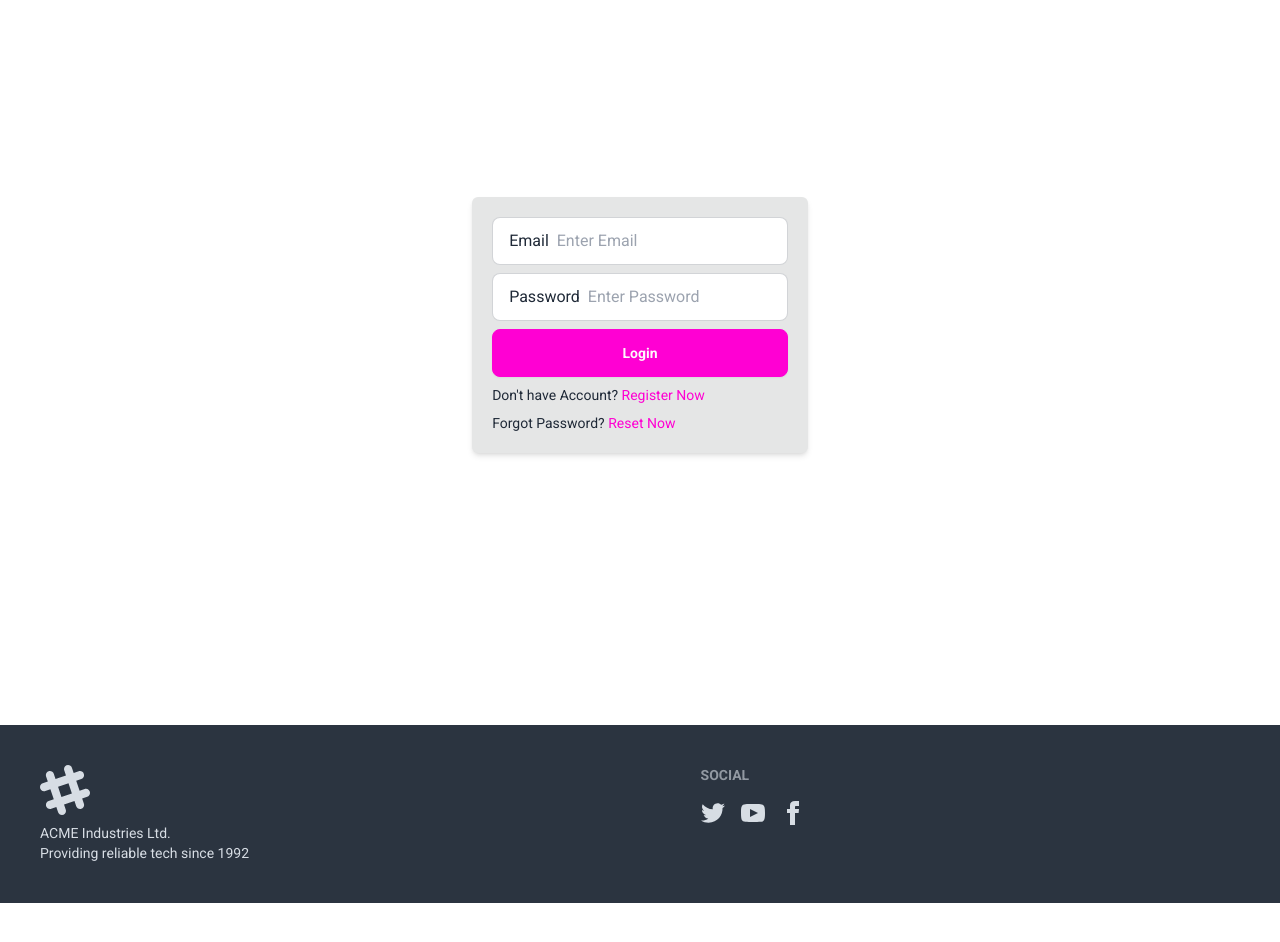
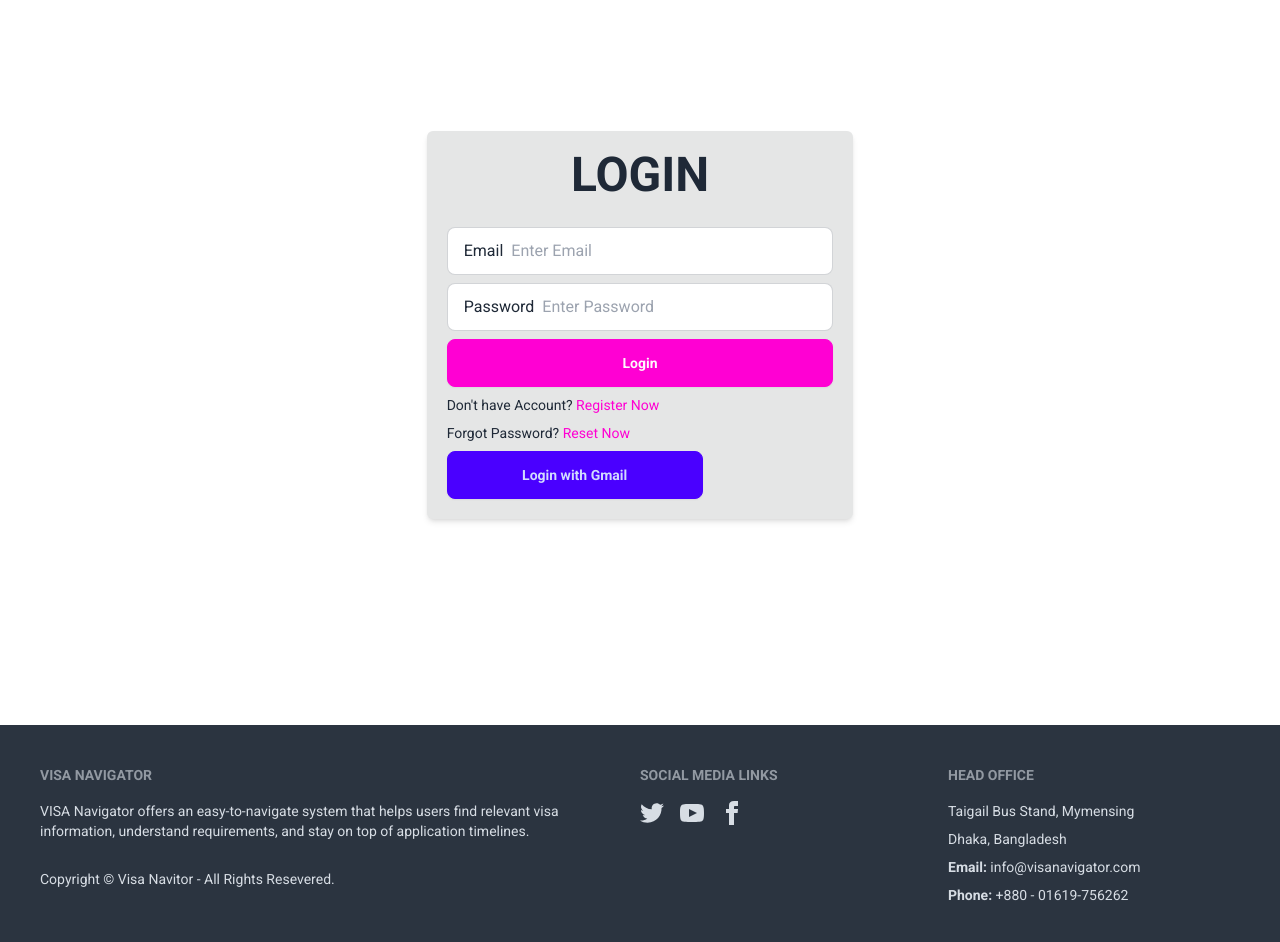
Before and after one commit to jnoyon/jnoyon-ph-a10, a React (Vite) app: page /login in a window 1280 px wide. Shown: the part 140-1082 px from the top of the page. Before the commit the page ends 1043 px from the top, so only its background shows below. Built offline with nearby package versions, Linux system fonts and the light colour scheme; no server answers.

Commit message:
Created All Routes

```diff
--- a/src/components/Consult.jsx
+++ b/src/components/Consult.jsx
@@ -4,7 +4,7 @@ export default function Consult() {
   return (
     <div className='bg-base-300 py-5'>
         <div className="container mx-auto w-11/12">
-            <div className="flex gap-5">
+            <div className="flex flex-col md:flex-row gap-5">
                 <div className="left md:w-1/2">
                     <img src="/man.jpg" alt="" className='rounded-full' />
                 </div>
@@ -14,8 +14,8 @@ export default function Consult() {
                         <h1 className='text-5xl font-bold uppercase mb-2'> Consult with Our  </h1>
                         <h1 className='text-5xl font-bold text-secondary uppercase'> Professional  </h1>
                     </div>
-                    <p className='text-gray-700'>It’s time to make your journey seamless! Consult with our professionals for expert visa guidance. Whether for travel, work, or study, we ensure a hassle-free process. Get personalized assistance, quick updates, and support every step of the way. Start your visa application with confidence today! </p>
-                    <div className="flex gap-5 justify-between">
+                    <p className='text-gray-700 text-sm leading-6 text-justify'>It’s time to make your journey seamless! Consult with our professionals for expert visa guidance. Whether for travel, work, or study, we ensure a hassle-free process. Get personalized assistance, quick updates, and support every step of the way. Start your visa application with confidence today! </p>
+                    <div className="flex flex-col md:flex-row gap-5 justify-between">
                         <div className="flex items-center gap-5">
                             <div>
                             <MdOutlineWifiCalling3 className="text-3xl" />
--- a/src/components/Features.jsx
+++ b/src/components/Features.jsx
@@ -7,7 +7,7 @@ export default function Features() {
             <h2 className="font-bold text-center text-3xl md:text-5xl uppercase mb-5"> Our Features</h2>
             <h3 className='divider font-bold uppercase'> Why We Are Best? </h3>
         </div>
-        <div className="grid grid-cols-2 md:grid-cols-3 gap-5">
+        <div className="grid grid-cols-2 md:grid-cols-3 gap-2 md:gap-5">
             <div className="item bg-base-200 rounded-md text-center px-2 py-5 shadow-sm">
                 <FaHandsHelping className="text-5xl mx-auto text-red-300 mb-2" />
                 <h2 className='font-bold uppercase mb-2'> 24/7 Support </h2>
--- a/src/components/Footer.jsx
+++ b/src/components/Footer.jsx
@@ -1,29 +1,21 @@
-import React from 'react'
+import React from "react";
+import { Link } from "react-router-dom";
 
 export default function Footer() {
   return (
     <div>
-      <footer class="footer bg-neutral text-neutral-content p-10">
-  <aside>
-    <svg
-      width="50"
-      height="50"
-      viewBox="0 0 24 24"
-      xmlns="http://www.w3.org/2000/svg"
-      fill-rule="evenodd"
-      clip-rule="evenodd"
-      class="fill-current">
-      <path
-        d="M22.672 15.226l-2.432.811.841 2.515c.33 1.019-.209 2.127-1.23 2.456-1.15.325-2.148-.321-2.463-1.226l-.84-2.518-5.013 1.677.84 2.517c.391 1.203-.434 2.542-1.831 2.542-.88 0-1.601-.564-1.86-1.314l-.842-2.516-2.431.809c-1.135.328-2.145-.317-2.463-1.229-.329-1.018.211-2.127 1.231-2.456l2.432-.809-1.621-4.823-2.432.808c-1.355.384-2.558-.59-2.558-1.839 0-.817.509-1.582 1.327-1.846l2.433-.809-.842-2.515c-.33-1.02.211-2.129 1.232-2.458 1.02-.329 2.13.209 2.461 1.229l.842 2.515 5.011-1.677-.839-2.517c-.403-1.238.484-2.553 1.843-2.553.819 0 1.585.509 1.85 1.326l.841 2.517 2.431-.81c1.02-.33 2.131.211 2.461 1.229.332 1.018-.21 2.126-1.23 2.456l-2.433.809 1.622 4.823 2.433-.809c1.242-.401 2.557.484 2.557 1.838 0 .819-.51 1.583-1.328 1.847m-8.992-6.428l-5.01 1.675 1.619 4.828 5.011-1.674-1.62-4.829z"></path>
-    </svg>
+      <footer class="footer flex flex-col md:flex-row bg-neutral text-neutral-content p-10">
+        <aside className="md:w-6/12">
+          <p className="footer-title"> Visa Navigator </p>
           <p>
-      ACME Industries Ltd.
-      <br />
-      Providing reliable tech since 1992
+            VISA Navigator offers an easy-to-navigate system that helps users
+            find relevant visa information, understand requirements, and stay on
+            top of application timelines.
           </p>
+          <p className="mt-5"> Copyright &copy; <Link to='/'> Visa Navitor </Link> - All Rights Resevered. </p>
         </aside>
-  <nav>
-    <h6 class="footer-title">Social</h6>
+        <nav className="md:w-3/12">
+          <h6 class="footer-title">Social Media Links</h6>
           <div class="grid grid-flow-col gap-4">
             <a>
               <svg
@@ -31,9 +23,9 @@ export default function Footer() {
                 width="24"
                 height="24"
                 viewBox="0 0 24 24"
-          class="fill-current">
-          <path
-            d="M24 4.557c-.883.392-1.832.656-2.828.775 1.017-.609 1.798-1.574 2.165-2.724-.951.564-2.005.974-3.127 1.195-.897-.957-2.178-1.555-3.594-1.555-3.179 0-5.515 2.966-4.797 6.045-4.091-.205-7.719-2.165-10.148-5.144-1.29 2.213-.669 5.108 1.523 6.574-.806-.026-1.566-.247-2.229-.616-.054 2.281 1.581 4.415 3.949 4.89-.693.188-1.452.232-2.224.084.626 1.956 2.444 3.379 4.6 3.419-2.07 1.623-4.678 2.348-7.29 2.04 2.179 1.397 4.768 2.212 7.548 2.212 9.142 0 14.307-7.721 13.995-14.646.962-.695 1.797-1.562 2.457-2.549z"></path>
+                class="fill-current"
+              >
+                <path d="M24 4.557c-.883.392-1.832.656-2.828.775 1.017-.609 1.798-1.574 2.165-2.724-.951.564-2.005.974-3.127 1.195-.897-.957-2.178-1.555-3.594-1.555-3.179 0-5.515 2.966-4.797 6.045-4.091-.205-7.719-2.165-10.148-5.144-1.29 2.213-.669 5.108 1.523 6.574-.806-.026-1.566-.247-2.229-.616-.054 2.281 1.581 4.415 3.949 4.89-.693.188-1.452.232-2.224.084.626 1.956 2.444 3.379 4.6 3.419-2.07 1.623-4.678 2.348-7.29 2.04 2.179 1.397 4.768 2.212 7.548 2.212 9.142 0 14.307-7.721 13.995-14.646.962-.695 1.797-1.562 2.457-2.549z"></path>
               </svg>
             </a>
             <a>
@@ -42,9 +34,9 @@ export default function Footer() {
                 width="24"
                 height="24"
                 viewBox="0 0 24 24"
-          class="fill-current">
-          <path
-            d="M19.615 3.184c-3.604-.246-11.631-.245-15.23 0-3.897.266-4.356 2.62-4.385 8.816.029 6.185.484 8.549 4.385 8.816 3.6.245 11.626.246 15.23 0 3.897-.266 4.356-2.62 4.385-8.816-.029-6.185-.484-8.549-4.385-8.816zm-10.615 12.816v-8l8 3.993-8 4.007z"></path>
+                class="fill-current"
+              >
+                <path d="M19.615 3.184c-3.604-.246-11.631-.245-15.23 0-3.897.266-4.356 2.62-4.385 8.816.029 6.185.484 8.549 4.385 8.816 3.6.245 11.626.246 15.23 0 3.897-.266 4.356-2.62 4.385-8.816-.029-6.185-.484-8.549-4.385-8.816zm-10.615 12.816v-8l8 3.993-8 4.007z"></path>
               </svg>
             </a>
             <a>
@@ -53,14 +45,21 @@ export default function Footer() {
                 width="24"
                 height="24"
                 viewBox="0 0 24 24"
-          class="fill-current">
-          <path
-            d="M9 8h-3v4h3v12h5v-12h3.642l.358-4h-4v-1.667c0-.955.192-1.333 1.115-1.333h2.885v-5h-3.808c-3.596 0-5.192 1.583-5.192 4.615v3.385z"></path>
+                class="fill-current"
+              >
+                <path d="M9 8h-3v4h3v12h5v-12h3.642l.358-4h-4v-1.667c0-.955.192-1.333 1.115-1.333h2.885v-5h-3.808c-3.596 0-5.192 1.583-5.192 4.615v3.385z"></path>
               </svg>
             </a>
           </div>
         </nav>
+        <div className="md:w-3/12">
+          <h1 className="footer-title"> Head Office </h1>
+          <p> Taigail Bus Stand, Mymensing </p>
+          <p> Dhaka, Bangladesh </p>
+          <p> <b> Email: </b> info@visanavigator.com </p>
+          <p> <b>Phone:</b> +880 - 01619-756262 </p>
+        </div>
       </footer>
     </div>
-  )
+  );
 }
--- /dev/null
+++ b/src/layout/AddedVisa.jsx
@@ -0,0 +1,7 @@
+import React from 'react'
+
+export default function AddedVisa() {
+  return (
+    <div>AddedVisa</div>
+  )
+}
--- /dev/null
+++ b/src/layout/AllVisa.jsx
@@ -0,0 +1,7 @@
+import React from 'react'
+
+export default function AllVisa() {
+  return (
+    <div>AllVisa</div>
+  )
+}
--- a/src/layout/Login.jsx
+++ b/src/layout/Login.jsx
@@ -5,7 +5,7 @@ import { ToastContainer, toast } from 'react-toastify';
 import { AuthContext } from "../providers/AuthProvider";
 
 export default function Login() {
-  const {LoginUser} = useContext(AuthContext);
+  const {loginUser, loginWithGoogle} = useContext(AuthContext);
 
   const failedNotification = (error) => toast.error( error);
   const handleLogin = (e) => {
@@ -13,7 +13,7 @@ export default function Login() {
         const email = e.target.email.value;
         const password = e.target.password.value;
 
-        LoginUser(email, password)
+        loginUser(email, password)
         .then(result => {
           console.log(result.user)
         })
@@ -21,13 +21,24 @@ export default function Login() {
           failedNotification(error.message);
         })
   }
+
+  const handleLoginWithGoogle =() => {
+    loginWithGoogle()
+    .then(result => {
+      console.log(result.user)
+    })
+    .catch( error => {
+      failedNotification(error.message);
+    })
+  }
   return (
     <div className="flex items-center justify-center min-h-lvh">
       <Helmet>
             <title> Login - Visa Navigator </title>
       </Helmet>
       <ToastContainer position="top-center"  autoClose={2000} theme="light" />
-      <div className="bg-base-300 p-5 flex flex-col gap-2 rounded-md shadow-md">
+      <div className="bg-base-300 md:w-1/3 p-5 flex flex-col gap-2 rounded-md shadow-md">
+      <h2 className="font-bold text-center text-3xl md:text-5xl uppercase mb-5"> Login </h2>
         <form onSubmit={handleLogin} className="flex flex-col gap-2">
             <label className="input input-bordered flex items-center gap-2">
             Email <input type="email" name="email" className="grow" placeholder="Enter Email" />{" "}
@@ -44,6 +55,7 @@ export default function Login() {
         </form>
         <p className="text-sm"> Don't have Account? <Link to='/register' className="text-secondary"> Register Now </Link> </p>
         <p className="text-sm"> Forgot Password? <Link to='/password-reset' className="text-secondary"> Reset Now </Link> </p>
+        <button onClick={handleLoginWithGoogle} className="btn btn-wide btn-primary"> Login with Gmail </button>
       </div>
     </div>
   );
--- /dev/null
+++ b/src/layout/VisaApplication.jsx
@@ -0,0 +1,7 @@
+import React from 'react'
+
+export default function VisaApplication() {
+  return (
+    <div>VisaApplication</div>
+  )
+}
```
Also changed, not shown: src/components/Navbar.jsx (+22 -4 lines), src/layout/Register.jsx (+15 -4 lines), src/main.jsx (+15 -0 lines), src/providers/AuthProvider.jsx (+36 -4 lines). Lines whose indentation alone changed are shown as unchanged.
